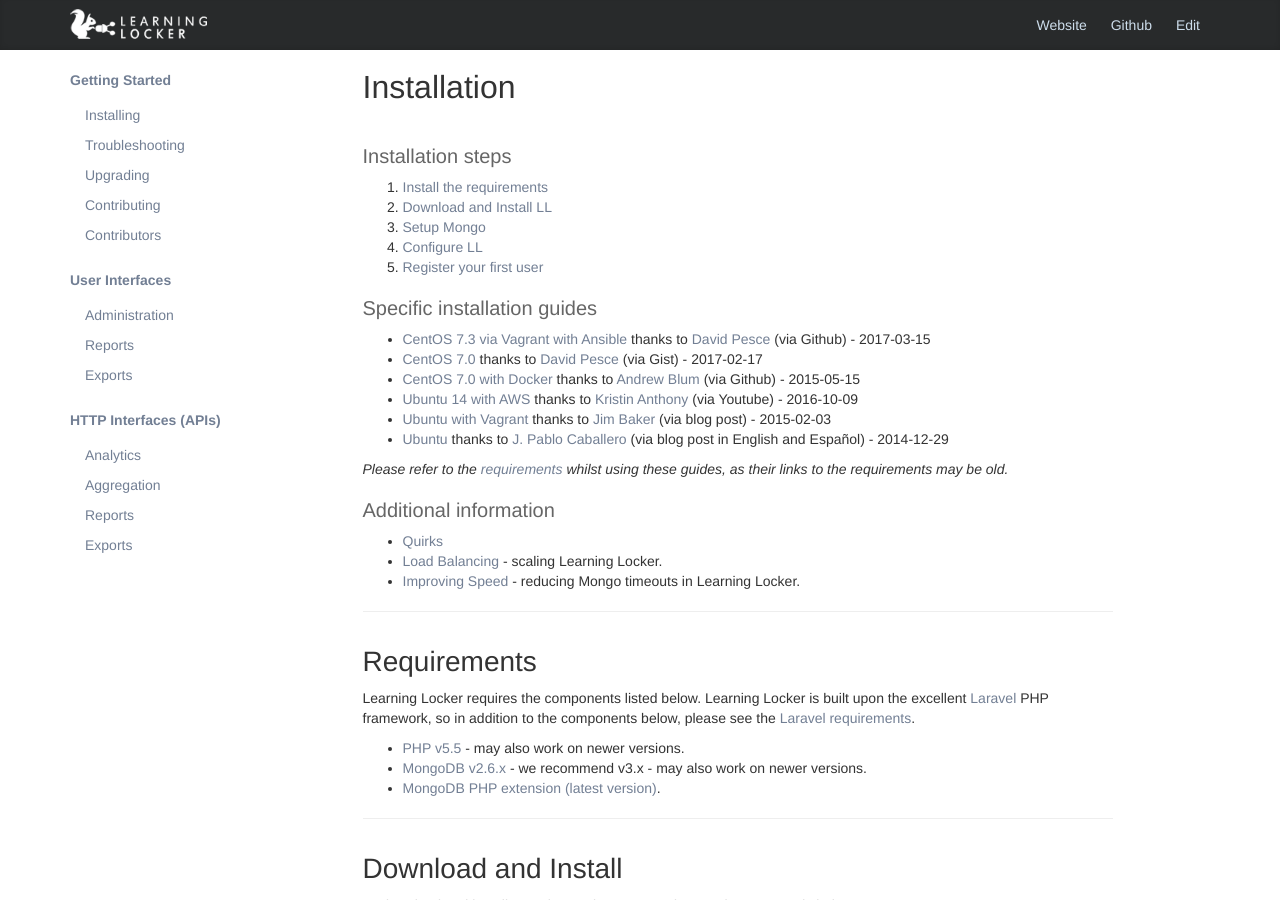
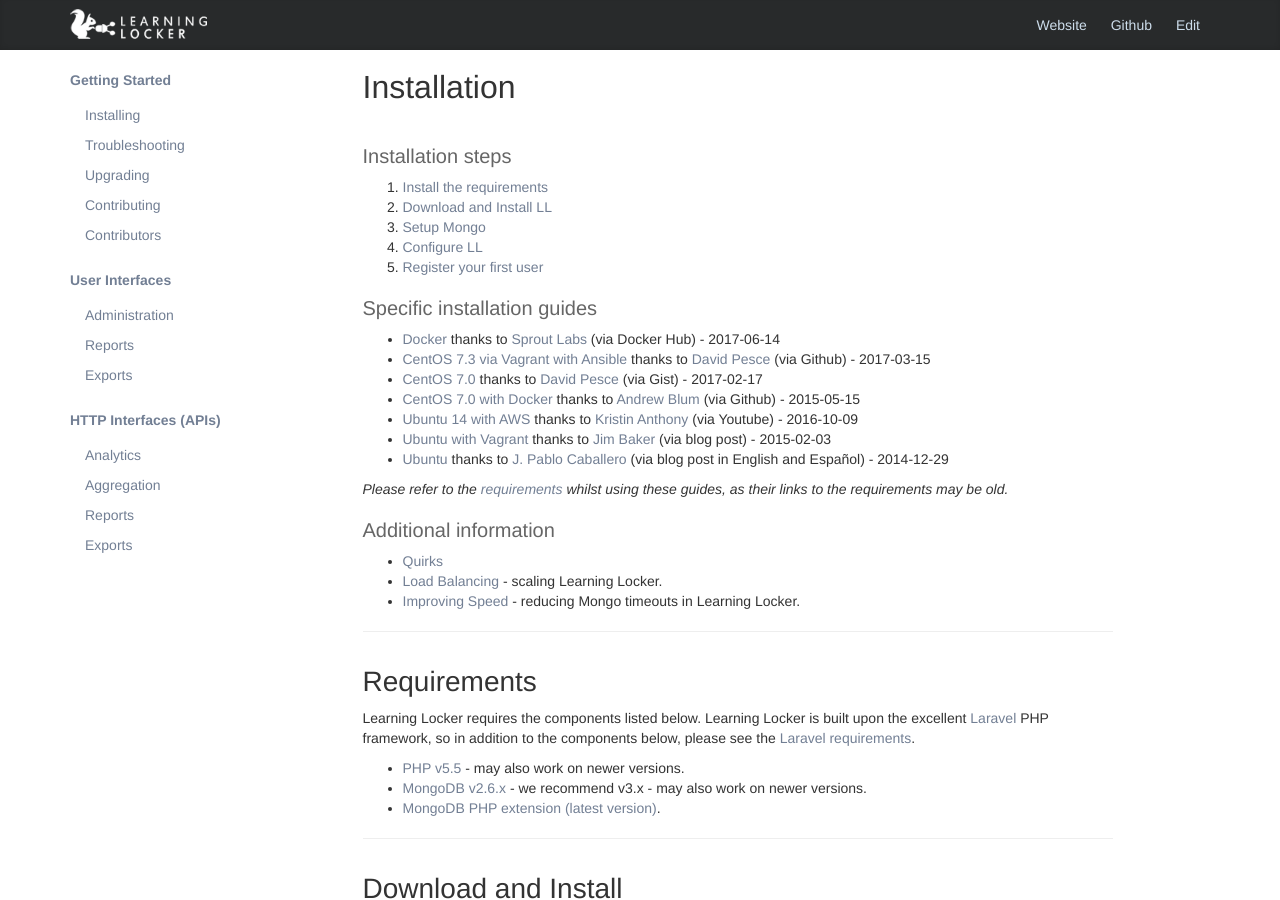
Before and after one commit to LearningLocker/docs, a Jekyll site: the page built from src/installation.md, in a window 1280 px wide and 900 px high. Built offline with Jekyll 4.4.1, drawn with Linux system fonts in a browser that asks for light colours; nearby versions of some CDN libraries; our own code applies the rules of GitHub Pages for plain Markdown files.

Commit message:
Adds Sprout Labs Docker installation.

```diff
--- a/src/installation.md
+++ b/src/installation.md
@@ -13,6 +13,7 @@
 
 #### Specific installation guides
 
+- [Docker](https://hub.docker.com/r/sproutlabs/learninglocker/) thanks to [Sprout Labs](http://sproutlabs.com.au/) (via Docker Hub) - 2017-06-14
 - [CentOS 7.3 via Vagrant with Ansible](https://github.com/davidpesce/learninglocker-v1-dev-env) thanks to [David Pesce](https://github.com/davidpesce) (via Github) - 2017-03-15
 - [CentOS 7.0](https://gist.github.com/davidpesce/7d6e1b81594ecbc72311) thanks to [David Pesce](https://github.com/davidpesce) (via Gist) - 2017-02-17
 - [CentOS 7.0 with Docker](https://github.com/LearningLocker/docs/issues/15) thanks to [Andrew Blum](https://github.com/ajblum) (via Github) - 2015-05-15
```
